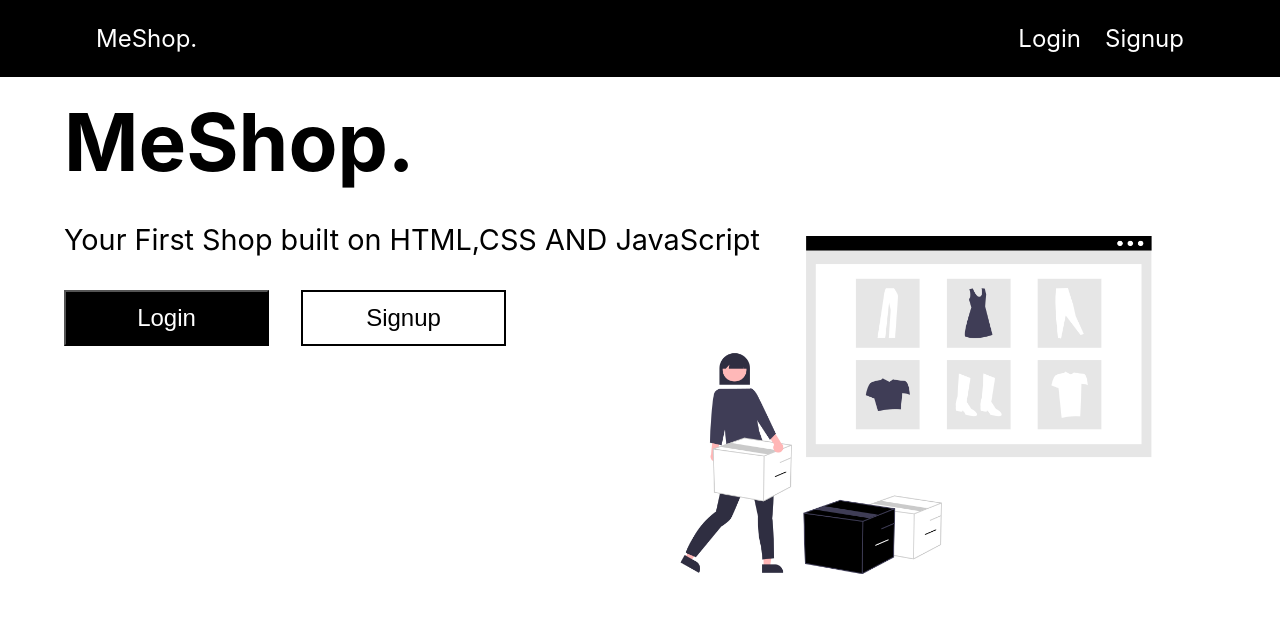
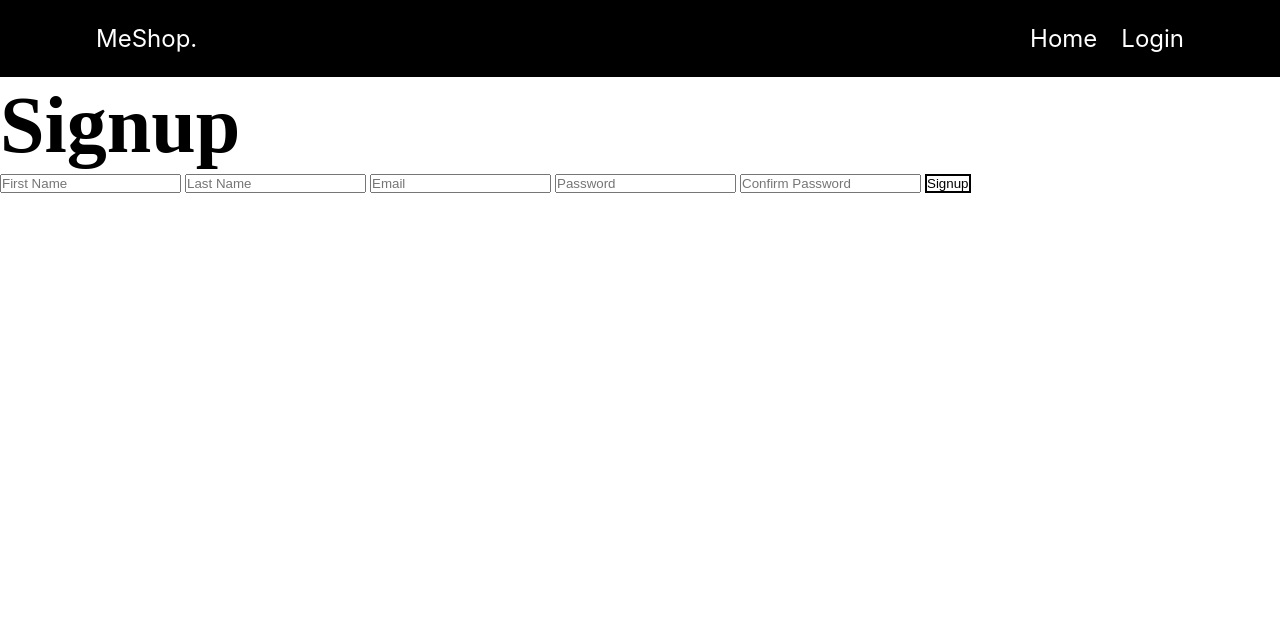
Before and after one commit to salikwani/MeShop, a plain HTML site: page index.html in a window 1280 px wide. Drawn offline with Linux system fonts and the light colour scheme.

Commit message:
Add files via upload

```diff
--- a/index.html
+++ b/index.html
@@ -1,26 +1,28 @@
 <!DOCTYPE html>
-<html>
+<html lang="en">
 <head>
-    <meta charset="utf-8" />
-    <meta http-equiv="X-UA-Compatible" content="IE=edge" />
-    <title>MeShop.</title>
-    <meta name="description" content="" />
-    <meta name="viewport" content="width=device-width, initial-scale=1" />
-    <link rel="stylesheet" href="styles.css" />
+    <meta charset="UTF-8">
+    <meta http-equiv="X-UA-Compatible" content="IE=edge">
+    <meta name="viewport" content="width=device-width, initial-scale=1.0">
+    <title>Signup</title>
+    <link rel="stylesheet" href="./styles.css">
 </head>
 <body>
     <div id="header">
         <div>MeShop.</div>
         <div id="header-links">
-        <a href="../login/index.html">Login</a><a href="../signup/index.html">Signup</a>
+            <a href="../index.html">Home</a><a href="../login/index.html">Login</a>
         </div>
     </div>
-    <main>
-      <h1>MeShop.</h1>
-      <p>Your First Shop built on HTML,CSS AND JavaScript</p>
-      <div id="buttons"><button id="login-btn">Login</button><button id="signup-btn">Signup</button></div>
-      <img src="landingPagePic.png" alt="landingPagePic"/>
-    </main>
-    <script src="script.js"></script>
+    <form id="signup-form">
+        <h1>Signup</h1>
+        <input type="text" placeholder="First Name" id="first-name" required/>
+        <input type="text" placeholder="Last Name" id="last-name" required/>
+        <input type="email" id="email" placeholder="Email" required/>
+        <input type="password" id="password" placeholder="Password" required/>
+        <input type="password" id="password-check" placeholder="Confirm Password" required/>
+        <input type="submit" id="signup-btn" value="Signup"/>
+    </form>
+    <script src="./script.js"></script>
 </body>
 </html>
```
Lines whose indentation alone changed are shown as unchanged.
